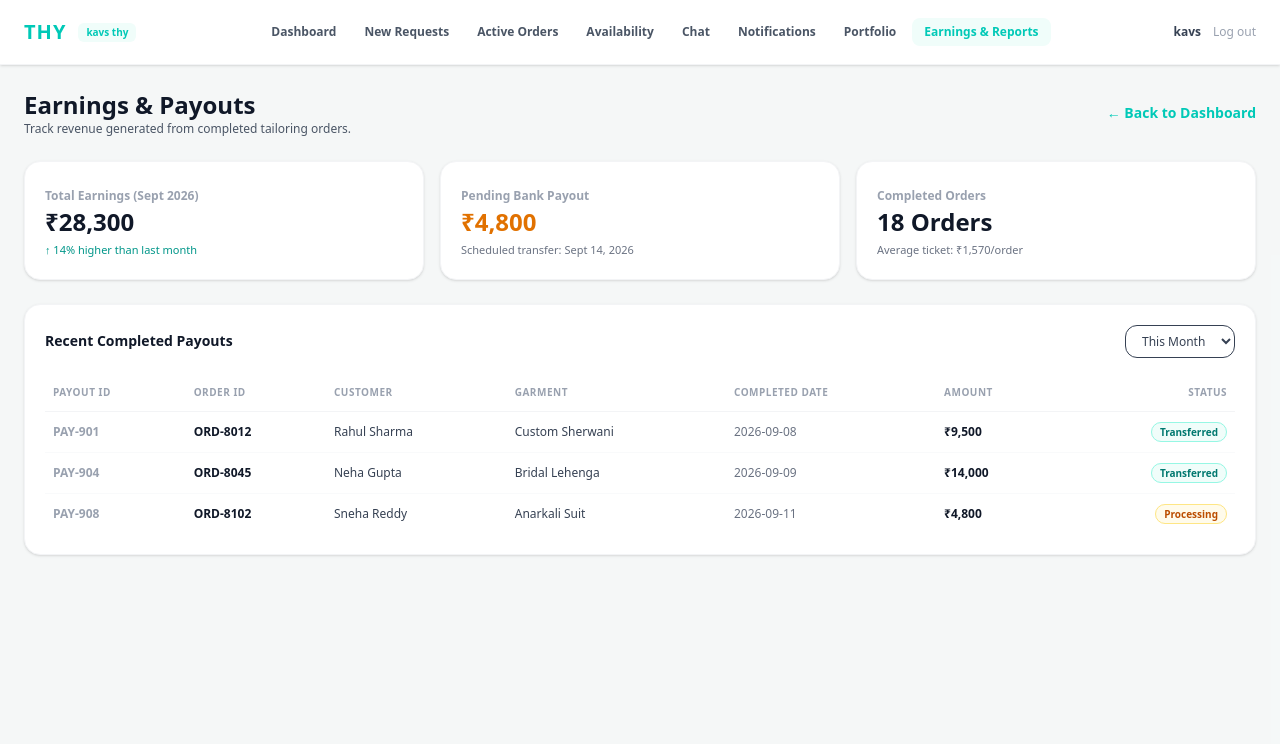
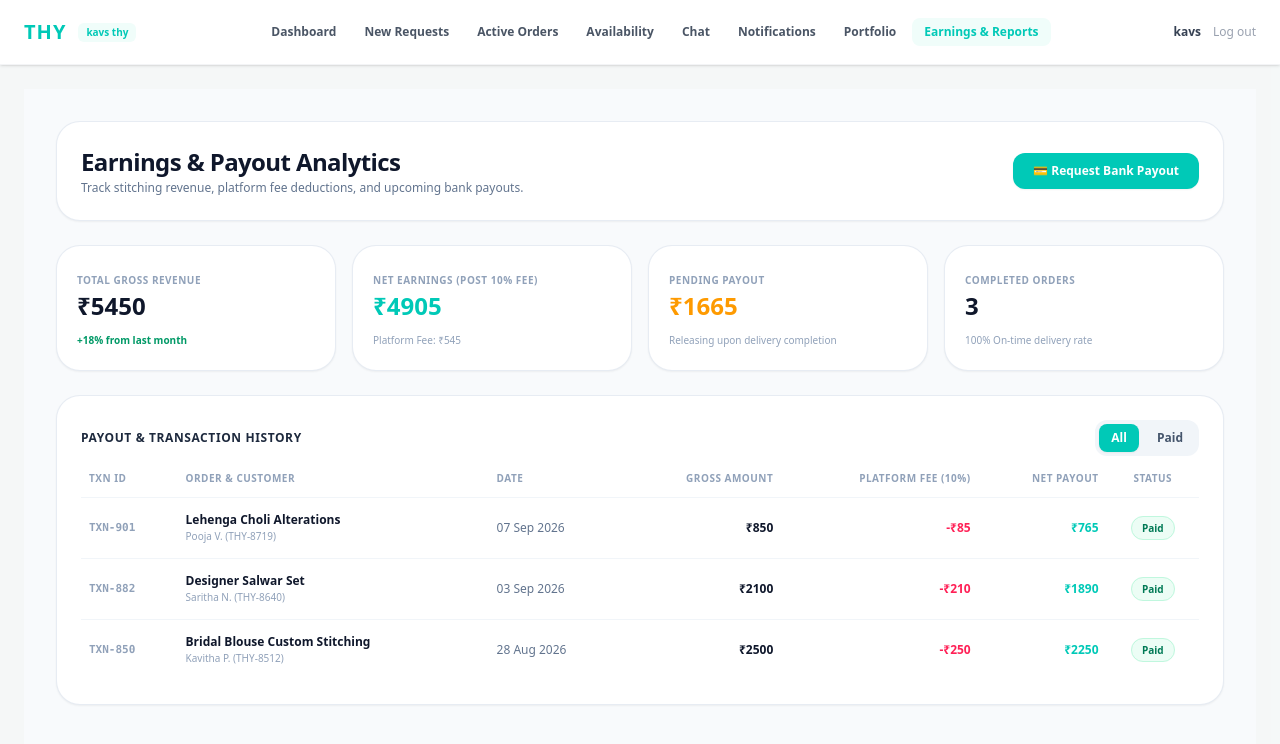
Before and after one commit to Sarvesh-Ragav/THY, a Next.js app: page /tailor-dashboard/earnings in a window 1280 px wide. Shown: the top 744 px of the page. Built offline with nearby package versions, Linux system fonts and the light colour scheme.

Commit message:
Implement T10 Tailor Earnings and Payout Analytics dashboard module

```diff
--- a/src/app/tailor-dashboard/earnings/page.tsx
+++ b/src/app/tailor-dashboard/earnings/page.tsx
@@ -1,132 +1,169 @@
 'use client';
 
 import React, { useState } from 'react';
-import Link from 'next/link';
 
-interface PayoutTransaction {
+interface Transaction {
   id: string;
   orderId: string;
   customerName: string;
   garmentType: string;
-  completedDate: string;
-  amount: string;
-  status: 'Transferred' | 'Processing';
+  date: string;
+  amount: number;
+  platformFee: number;
+  netPayout: number;
+  status: 'Paid' | 'Pending';
 }
 
-const initialPayouts: PayoutTransaction[] = [
+const TRANSACTIONS: Transaction[] = [
   {
-    id: 'PAY-901',
-    orderId: 'ORD-8012',
-    customerName: 'Rahul Sharma',
-    garmentType: 'Custom Sherwani',
-    completedDate: '2026-09-08',
-    amount: '₹9,500',
-    status: 'Transferred',
+    id: 'TXN-901',
+    orderId: 'THY-8719',
+    customerName: 'Pooja V.',
+    garmentType: 'Lehenga Choli Alterations',
+    date: '07 Sep 2026',
+    amount: 850,
+    platformFee: 85,
+    netPayout: 765,
+    status: 'Paid',
   },
   {
-    id: 'PAY-904',
-    orderId: 'ORD-8045',
-    customerName: 'Neha Gupta',
-    garmentType: 'Bridal Lehenga',
-    completedDate: '2026-09-09',
-    amount: '₹14,000',
-    status: 'Transferred',
+    id: 'TXN-882',
+    orderId: 'THY-8640',
+    customerName: 'Saritha N.',
+    garmentType: 'Designer Salwar Set',
+    date: '03 Sep 2026',
+    amount: 2100,
+    platformFee: 210,
+    netPayout: 1890,
+    status: 'Paid',
   },
   {
-    id: 'PAY-908',
-    orderId: 'ORD-8102',
-    customerName: 'Sneha Reddy',
-    garmentType: 'Anarkali Suit',
-    completedDate: '2026-09-11',
-    amount: '₹4,800',
-    status: 'Processing',
+    id: 'TXN-850',
+    orderId: 'THY-8512',
+    customerName: 'Kavitha P.',
+    garmentType: 'Bridal Blouse Custom Stitching',
+    date: '28 Aug 2026',
+    amount: 2500,
+    platformFee: 250,
+    netPayout: 2250,
+    status: 'Paid',
   },
 ];
 
-export default function EarningsPage() {
-  const [payouts] = useState<PayoutTransaction[]>(initialPayouts);
-  const [timeframe, setTimeframe] = useState<'this_month' | 'last_month' | 'all'>('this_month');
+export default function TailorEarningsPage() {
+  const [filter, setFilter] = useState<'all' | 'paid' | 'pending'>('all');
+
+  const totalRevenue = 5450;
+  const platformFees = 545;
+  const netEarnings = totalRevenue - platformFees;
+  const pendingPayout = 1665; // From upcoming completed orders (e.g. THY-8842 after final delivery)
+
+  const filteredTxns = TRANSACTIONS.filter((t) => {
+    if (filter === 'paid') return t.status === 'Paid';
+    if (filter === 'pending') return t.status === 'Pending';
+    return true;
+  });
 
   return (
-    <div className="space-y-6">
-      {/* Top Header */}
-      <div className="flex items-center justify-between">
+    <div className="p-4 md:p-8 min-h-screen bg-slate-50 text-slate-800 space-y-6">
+
+      {/* Header */}
+      <div className="bg-white p-6 rounded-3xl border border-slate-200/80 shadow-xs flex flex-col md:flex-row justify-between items-start md:items-center gap-4">
         <div>
-          <h1 className="text-2xl font-bold text-gray-900">Earnings & Payouts</h1>
-          <p className="text-xs text-gray-600">Track revenue generated from completed tailoring orders.</p>
+          <h1 className="text-xl md:text-2xl font-black text-slate-900 tracking-tight">Earnings & Payout Analytics</h1>
+          <p className="text-xs text-slate-500 font-medium mt-0.5">
+            Track stitching revenue, platform fee deductions, and upcoming bank payouts.
+          </p>
         </div>
-        <Link href="/tailor-dashboard" className="text-sm font-semibold text-[#00c9b7] hover:underline">
-          ← Back to Dashboard
-        </Link>
+        <button className="px-5 py-2.5 bg-[#00c9b7] text-white text-xs font-bold rounded-xl hover:bg-[#00b5a4] transition-all shadow-xs">
+          💳 Request Bank Payout
+        </button>
       </div>
 
-      {/* Financial Metrics Overview */}
-      <div className="grid grid-cols-1 md:grid-cols-3 gap-4">
-        <div className="bg-white p-5 rounded-2xl border border-gray-100 shadow-sm space-y-1">
-          <span className="text-xs font-semibold text-gray-400">Total Earnings (Sept 2026)</span>
-          <div className="text-2xl font-bold text-gray-900">₹28,300</div>
-          <p className="text-[11px] text-teal-600 font-medium">↑ 14% higher than last month</p>
+      {/* Metrics Grid */}
+      <div className="grid grid-cols-1 sm:grid-cols-2 lg:grid-cols-4 gap-4">
+
+        <div className="bg-white p-5 rounded-3xl border border-slate-200/80 shadow-xs space-y-1">
+          <span className="text-[10px] font-bold text-slate-400 uppercase tracking-wider">Total Gross Revenue</span>
+          <p className="text-2xl font-black text-slate-900">₹{totalRevenue}</p>
+          <span className="text-[10px] text-emerald-600 font-bold">+18% from last month</span>
         </div>
 
-        <div className="bg-white p-5 rounded-2xl border border-gray-100 shadow-sm space-y-1">
-          <span className="text-xs font-semibold text-gray-400">Pending Bank Payout</span>
-          <div className="text-2xl font-bold text-amber-600">₹4,800</div>
-          <p className="text-[11px] text-gray-500">Scheduled transfer: Sept 14, 2026</p>
+        <div className="bg-white p-5 rounded-3xl border border-slate-200/80 shadow-xs space-y-1">
+          <span className="text-[10px] font-bold text-slate-400 uppercase tracking-wider">Net Earnings (Post 10% Fee)</span>
+          <p className="text-2xl font-black text-[#00c9b7]">₹{netEarnings}</p>
+          <span className="text-[10px] text-slate-400 font-medium">Platform Fee: ₹{platformFees}</span>
         </div>
 
-        <div className="bg-white p-5 rounded-2xl border border-gray-100 shadow-sm space-y-1">
-          <span className="text-xs font-semibold text-gray-400">Completed Orders</span>
-          <div className="text-2xl font-bold text-gray-900">18 Orders</div>
-          <p className="text-[11px] text-gray-500">Average ticket: ₹1,570/order</p>
+        <div className="bg-white p-5 rounded-3xl border border-slate-200/80 shadow-xs space-y-1">
+          <span className="text-[10px] font-bold text-slate-400 uppercase tracking-wider">Pending Payout</span>
+          <p className="text-2xl font-black text-amber-500">₹{pendingPayout}</p>
+          <span className="text-[10px] text-slate-400 font-medium">Releasing upon delivery completion</span>
         </div>
+
+        <div className="bg-white p-5 rounded-3xl border border-slate-200/80 shadow-xs space-y-1">
+          <span className="text-[10px] font-bold text-slate-400 uppercase tracking-wider">Completed Orders</span>
+          <p className="text-2xl font-black text-slate-900">3</p>
+          <span className="text-[10px] text-slate-400 font-medium">100% On-time delivery rate</span>
+        </div>
+
       </div>
 
-      {/* Payout History Section */}
-      <div className="bg-white p-5 rounded-2xl border border-gray-100 shadow-sm space-y-4">
-        <div className="flex justify-between items-center">
-          <h3 className="text-sm font-bold text-gray-900">Recent Completed Payouts</h3>
-          <select
-            value={timeframe}
-            onChange={(e) => setTimeframe(e.target.value as any)}
-            className="px-3 py-1.5 border rounded-xl text-xs text-gray-700 focus:outline-none focus:ring-2 focus:ring-[#00c9b7]"
-          >
-            <option value="this_month">This Month</option>
-            <option value="last_month">Last Month</option>
-            <option value="all">All Time</option>
-          </select>
+      {/* Transactions Table Section */}
+      <div className="bg-white p-6 rounded-3xl border border-slate-200/80 shadow-xs space-y-4">
+
+        <div className="flex flex-col sm:flex-row justify-between items-start sm:items-center gap-3">
+          <h2 className="text-xs font-bold text-slate-800 uppercase tracking-wider">Payout & Transaction History</h2>
+
+          <div className="flex gap-1.5 bg-slate-100 p-1 rounded-xl">
+            <button
+              onClick={() => setFilter('all')}
+              className={`px-3 py-1.5 text-xs font-bold rounded-lg transition-all ${
+                filter === 'all' ? 'bg-[#00c9b7] text-white shadow-xs' : 'text-slate-600 hover:text-slate-900'
+              }`}
+            >
+              All
+            </button>
+            <button
+              onClick={() => setFilter('paid')}
+              className={`px-3 py-1.5 text-xs font-bold rounded-lg transition-all ${
+                filter === 'paid' ? 'bg-[#00c9b7] text-white shadow-xs' : 'text-slate-600 hover:text-slate-900'
+              }`}
+            >
+              Paid
+            </button>
+          </div>
         </div>
 
+        {/* Table */}
         <div className="overflow-x-auto">
-          <table className="w-full text-left text-xs border-collapse">
+          <table className="w-full text-left text-xs">
             <thead>
-              <tr className="border-b border-gray-100 text-gray-400 font-semibold uppercase text-[10px] tracking-wider">
-                <th className="py-3 px-2">Payout ID</th>
-                <th className="py-3 px-2">Order ID</th>
-                <th className="py-3 px-2">Customer</th>
-                <th className="py-3 px-2">Garment</th>
-                <th className="py-3 px-2">Completed Date</th>
-                <th className="py-3 px-2">Amount</th>
-                <th className="py-3 px-2 text-right">Status</th>
+              <tr className="border-b border-slate-100 text-slate-400 uppercase text-[10px] tracking-wider font-bold">
+                <th className="pb-3 px-2">Txn ID</th>
+                <th className="pb-3 px-2">Order & Customer</th>
+                <th className="pb-3 px-2">Date</th>
+                <th className="pb-3 px-2 text-right">Gross Amount</th>
+                <th className="pb-3 px-2 text-right">Platform Fee (10%)</th>
+                <th className="pb-3 px-2 text-right">Net Payout</th>
+                <th className="pb-3 px-2 text-center">Status</th>
               </tr>
             </thead>
-            <tbody className="divide-y divide-gray-50 font-medium text-gray-700">
-              {payouts.map((pay) => (
-                <tr key={pay.id} className="hover:bg-gray-50/50">
-                  <td className="py-3 px-2 text-gray-400 font-bold">{pay.id}</td>
-                  <td className="py-3 px-2 font-semibold text-gray-900">{pay.orderId}</td>
-                  <td className="py-3 px-2">{pay.customerName}</td>
-                  <td className="py-3 px-2">{pay.garmentType}</td>
-                  <td className="py-3 px-2 text-gray-500">{pay.completedDate}</td>
-                  <td className="py-3 px-2 font-bold text-gray-900">{pay.amount}</td>
-                  <td className="py-3 px-2 text-right">
-                    <span
-                      className={`px-2 py-0.5 rounded-full text-[10px] font-bold ${
-                        pay.status === 'Transferred'
-                          ? 'bg-teal-50 text-teal-700 border border-teal-200'
-                          : 'bg-amber-50 text-amber-700 border border-amber-200'
-                      }`}
-                    >
-                      {pay.status}
+            <tbody className="divide-y divide-slate-100 font-medium text-slate-700">
+              {filteredTxns.map((t) => (
+                <tr key={t.id} className="hover:bg-slate-50/60 transition-colors">
+                  <td className="py-3.5 px-2 font-mono text-[11px] font-bold text-slate-400">{t.id}</td>
+                  <td className="py-3.5 px-2">
+                    <p className="font-bold text-slate-900">{t.garmentType}</p>
+                    <span className="text-[10px] text-slate-400">{t.customerName} ({t.orderId})</span>
+                  </td>
+                  <td className="py-3.5 px-2 text-slate-500">{t.date}</td>
+                  <td className="py-3.5 px-2 text-right font-bold text-slate-900">₹{t.amount}</td>
+                  <td className="py-3.5 px-2 text-right text-rose-500 font-semibold">-₹{t.platformFee}</td>
+                  <td className="py-3.5 px-2 text-right font-extrabold text-[#00c9b7]">₹{t.netPayout}</td>
+                  <td className="py-3.5 px-2 text-center">
+                    <span className="bg-emerald-50 text-emerald-700 border border-emerald-200/60 px-2.5 py-1 rounded-full text-[10px] font-extrabold">
+                      {t.status}
                     </span>
                   </td>
                 </tr>
@@ -134,7 +171,9 @@ export default function EarningsPage() {
             </tbody>
           </table>
         </div>
+
       </div>
+
     </div>
   );
 }
```
